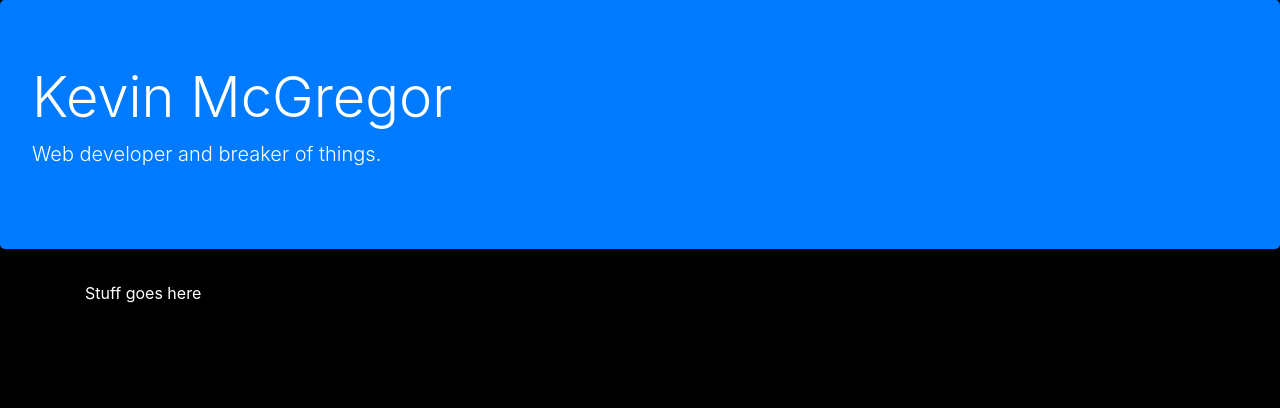
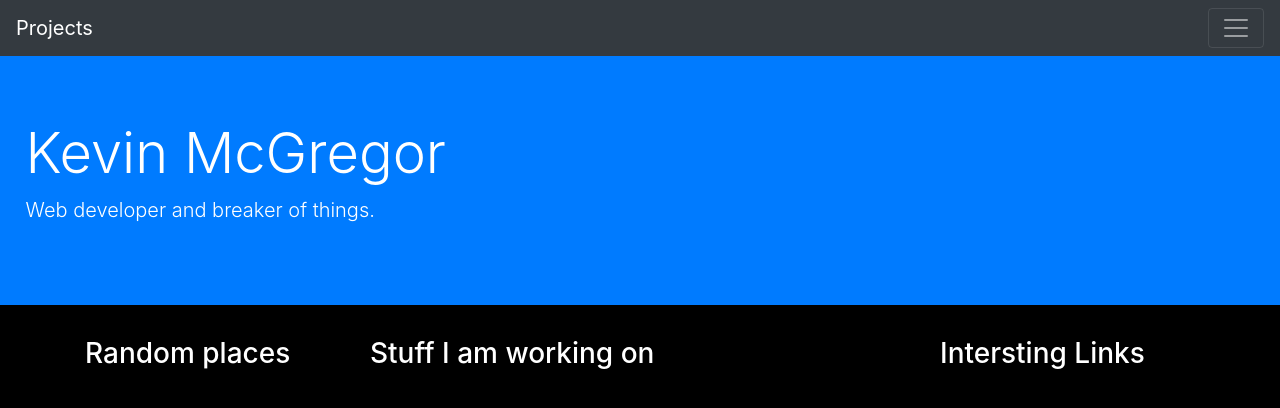
Before and after one commit to kevinroymcgregor/UpdatedPortfolio, a plain HTML site: page index.html in a window 1280 px wide. Drawn offline with nearby package versions, Linux system fonts and the light colour scheme.

Commit message:
Updated layout

```diff
--- a/assets/css/style.css
+++ b/assets/css/style.css
@@ -1,3 +1,8 @@
 body{
     background: black;
+    min-width: 560px;
 }
+
+.jumbotron{
+    padding-left: 2%;
+}
--- a/index.html
+++ b/index.html
@@ -24,14 +24,56 @@
 </head>
 
 <body>
-    <div class="jumbotron bg-primary text-white">
+    <nav class="navbar navbar-dark bg-dark">
+        <a class="navbar-brand" href="#">Projects</a>
+        <button class="navbar-toggler" type="button" data-toggle="collapse" data-target="#navbarSupportedContent"
+            aria-controls="navbarSupportedContent" aria-expanded="false" aria-label="Toggle navigation">
+            <span class="navbar-toggler-icon"></span>
+        </button>
+
+        <div class="collapse navbar-collapse" id="navbarSupportedContent">
+            <ul class="navbar-nav mr-auto">
+                <li class="nav-item active">
+                    <a class="nav-link" href="#">Current Projects<span class="sr-only">(current)</span></a>
+                </li>
+                <li class="nav-item">
+                    <a class="nav-link" href="#">Link</a>
+                </li>
+                <li class="nav-item">
+                    <a class="nav-link" href="#">Link</a>
+                </li>
+                <!-- <li class="nav-item dropdown">
+                    <a class="nav-link dropdown-toggle" href="#" id="navbarDropdown" role="button"
+                        data-toggle="dropdown" aria-haspopup="true" aria-expanded="false">
+                        Dropdown
+                    </a>
+                    <div class="dropdown-menu" aria-labelledby="navbarDropdown">
+                        <a class="dropdown-item" href="#">Action</a>
+                        <a class="dropdown-item" href="#">Another action</a>
+                        <div class="dropdown-divider"></div>
+                        <a class="dropdown-item" href="#">Something else here</a>
+                    </div> -->
+                </li>
+            </ul>
+        </div>
+    </nav>
+    <div class="jumbotron bg-primary text-white jumbotron-fluid">
         <h1 class="display-4">Kevin McGregor</h1>
         <p class="lead">Web developer and breaker of things.</p>
     </div>
     <div class="container text-white">
         <div class="row">
-            <div class="col-12">
-                Stuff goes here
+            <div class="col-3">
+                <h3>Random places</h3>
+            </div>
+            <div class="col-6">
+                <h3>Stuff I am working on</h3>
+                <div id="main">
+
+                </div>
+            </div>
+            <div class="col-3">
+                <h3>Intersting Links</h3>
             </div>
         </div>
     </div>
```
